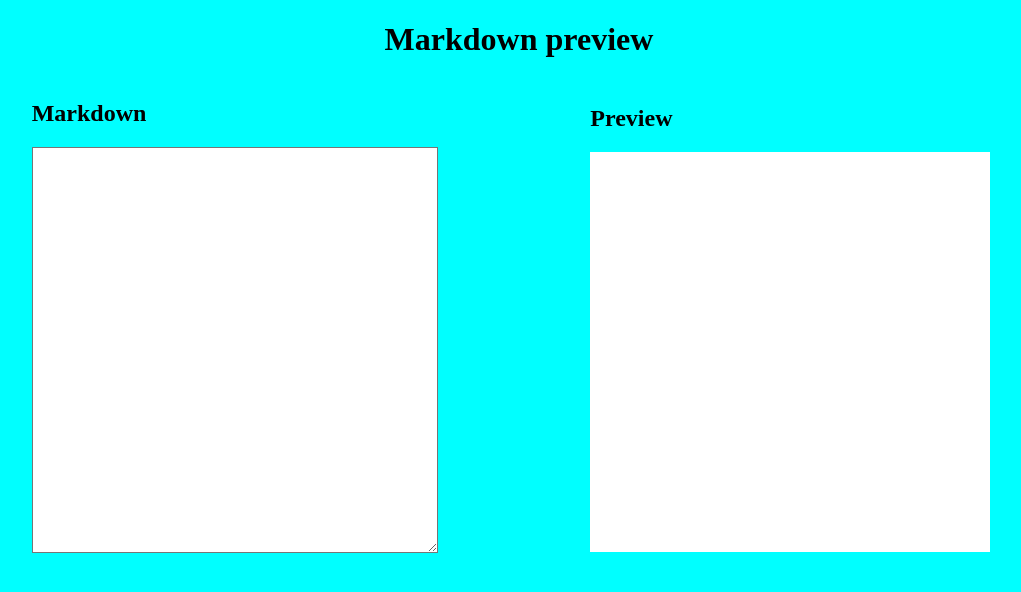
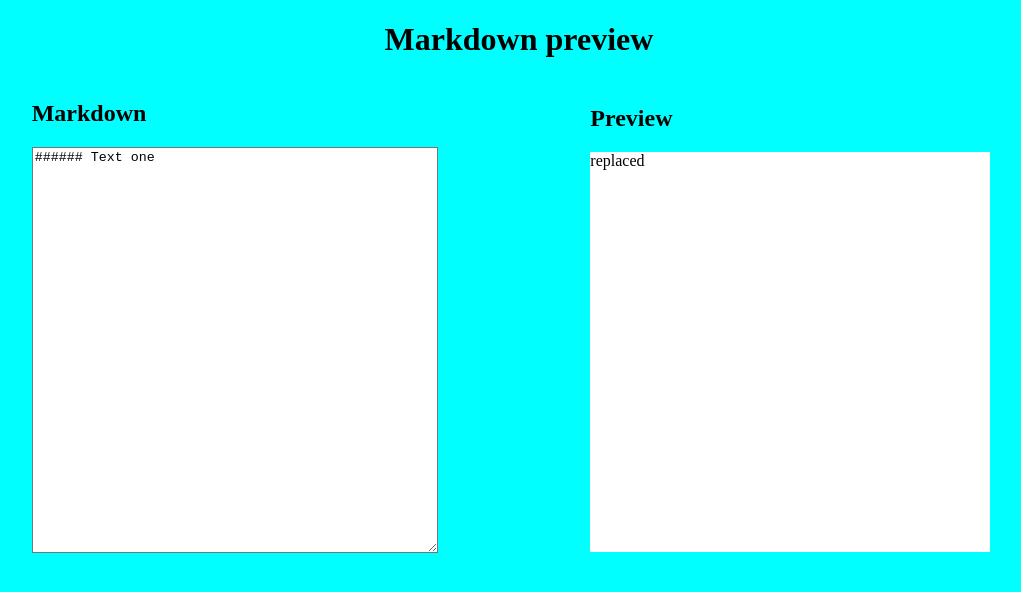
Before and after one commit to vidhik2002/MarkdownParser, a Vue app in the folder markdown/: page / in a window 1280 px wide. Shown: the top 592 px of the page, without its empty margins (129-1150 px from the left). Built offline with nearby package versions, Linux system fonts and the light colour scheme.

Commit message:
feat: basic regex implementation

```diff
--- a/markdown/src/App.vue
+++ b/markdown/src/App.vue
@@ -32,7 +32,7 @@ export default {
   name: 'App',
   data(){
   return {
-    markdown : "",
+    markdown: '###### Text one\n',
   };
 },
 }
--- a/markdown/src/directives/markdown.js
+++ b/markdown/src/directives/markdown.js
@@ -1,5 +1,8 @@
 export default {
-    bind(e){
-        console.log("e", e)
+    bind(el){
+        // console.log('el', el.textContent);
+        let html = el.textContent;
+        html = html.replace(/#{6}\s?([^\n]+)\n/g, 'replaced' );
+        el.innerHTML = html;
     }
 }
```
